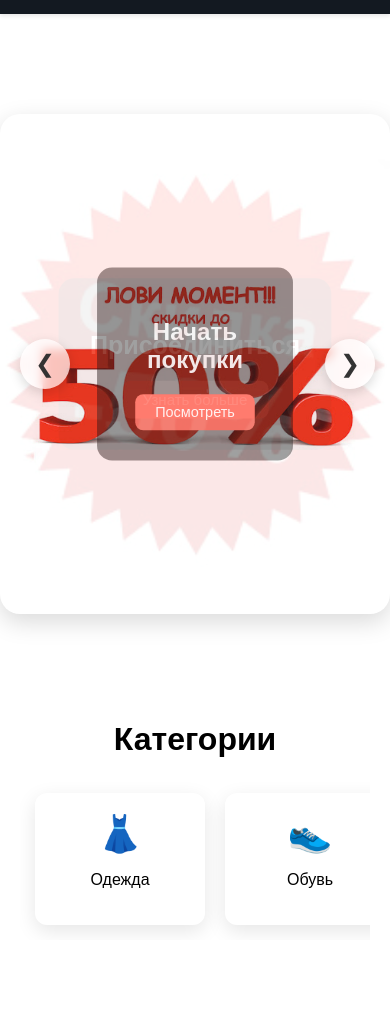
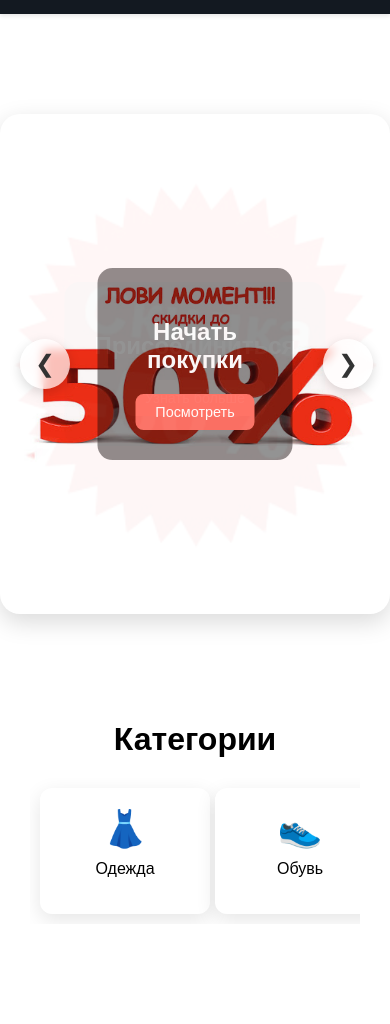
Before and after one commit to emin8999/e-commerceBobo, a plain HTML site: page ClientSee/index.html in a window 390 px wide. Shown: the part 76-1100 px from the top of the page. Drawn offline with nearby package versions, Linux system fonts and the light colour scheme.

Commit message:
Refactor hero and category sliders to use Swiper.js for improved functionality and responsiveness; update HTML structure and CSS styles accordingly

```diff
--- a/ClientSee/assets/css/index.css
+++ b/ClientSee/assets/css/index.css
@@ -7,24 +7,23 @@
   box-shadow: 0 8px 25px rgba(0, 0, 0, 0.15);
 }
 
-.slider-wrapper {
-  position: relative;
+.swiper {
+  width: 100%;
+
   height: 500px;
 }
 
-.slide {
-  position: absolute;
-  top: 0;
-  left: 0;
+.swiper-slide {
+  background-size: cover;
+
+  background-position: center;
+  position: relative;
+}
+
+.swiper-slide img {
   width: 100%;
   height: 100%;
-  background-size: cover;
-  background-repeat: no-repeat;
-  background-position: center center;
-  opacity: 0;
-  transform: scale(1.05);
-  transition: opacity 1s ease, transform 1s ease;
-  z-index: 0;
+  object-fit: contain;
 }
 
 .slide-content {
@@ -38,21 +37,6 @@
   max-width: 80%;
   color: white;
   text-align: center;
-  animation: fadeInUpCenter 0.8s ease-in-out;
-}
-
-.slide img {
-  width: 100%;
-  height: 100%;
-  object-fit: contain;
-  object-position: center;
-  z-index: -1;
-}
-
-.slide.active {
-  opacity: 1;
-  transform: scale(1);
-  z-index: 1;
 }
 
 .slide-content h1 {
@@ -112,7 +96,7 @@
   box-shadow: 0 6px 18px rgba(0, 0, 0, 0.25);
 }
 .next {
-  margin-right: 35px;
+  margin-right: 37px;
 }
 .category-slider-section {
   max-width: 1350px;
@@ -128,31 +112,38 @@
 }
 
 .category-slider-wrapper {
-  position: relative;
   overflow: hidden;
-  padding: 15px;
+  padding: 0 10px;
 }
 
-.category-slider {
+#categorySlider {
+  height: auto;
+  padding: 10px;
+}
+.category-swiper {
+  height: auto;
+}
+.swiper-wrapper {
   display: flex;
-  transition: transform 0.6s ease-in-out;
-  gap: 20px;
+  gap: 16px;
+  align-items: stretch;
 }
 
 .category-card {
-  min-width: 150px;
-  flex-shrink: 0;
   background: white;
   border-radius: 12px;
   padding: 20px 10px;
   text-align: center;
   box-shadow: 0 6px 20px rgba(0, 0, 0, 0.1);
+  min-width: 150px;
   opacity: 0;
   animation: fadeInUpCat 0.8s forwards;
 }
+
 .category-card:hover {
+  background-color: #ff6f61;
   transition: all 0.4s ease;
-  background-color: #ff6f61;
+  color: #fff;
 }
 
 .category-card img {
@@ -165,6 +156,18 @@
 .category-card h3 {
   font-size: 1rem;
   font-weight: 500;
+  margin-top: 10px;
+}
+
+@keyframes fadeInUpCat {
+  0% {
+    opacity: 0;
+    transform: translateY(20px);
+  }
+  100% {
+    opacity: 1;
+    transform: translateY(0);
+  }
 }
 
 .featured-products-section {
--- a/ClientSee/assets/js/index.js
+++ b/ClientSee/assets/js/index.js
@@ -1,4 +1,4 @@
-const slidesDataExample = [
+const defaultSlides = [
   {
     img: "./assets/Img/sliderImg.jpg",
     title: "Начать покупки",
@@ -16,59 +16,42 @@ const slidesDataExample = [
   },
 ];
 
+// Сохраняем в localStorage если пусто
 if (!localStorage.getItem("heroSlides")) {
-  localStorage.setItem("heroSlides", JSON.stringify(slidesDataExample));
+  localStorage.setItem("heroSlides", JSON.stringify(defaultSlides));
 }
 
-const sliderWrapper = document.querySelector(".slider-wrapper");
+const slidesData = JSON.parse(localStorage.getItem("heroSlides"));
+const wrapper = document.getElementById("hero-slides-wrapper");
 
-let slidesData = JSON.parse(localStorage.getItem("heroSlides")) || [];
-
-function createSlide({ img, title, btnText }, isActive = false) {
-  const slide = document.createElement("div");
-  slide.classList.add("slide");
-  if (isActive) slide.classList.add("active");
-
-  slide.innerHTML = `
+slidesData.forEach(({ img, title, btnText }) => {
+  const slideEl = document.createElement("div");
+  slideEl.classList.add("swiper-slide");
+  slideEl.innerHTML = `
       <img src="${img}" alt="${title}" />
       <div class="slide-content">
         <h1>${title}</h1>
         <button class="cta-btn">${btnText}</button>
       </div>
     `;
-  return slide;
-}
-
-sliderWrapper.innerHTML = "";
-slidesData.forEach((slideData, index) => {
-  sliderWrapper.appendChild(createSlide(slideData, index === 0));
+  wrapper.appendChild(slideEl);
 });
 
-const slides = document.querySelectorAll(".slide");
-let current = 0;
-
-function showSlide(index) {
-  slides.forEach((slide) => slide.classList.remove("active"));
-  slides[index].classList.add("active");
-}
-
-function nextSlide() {
-  current = (current + 1) % slides.length;
-  showSlide(current);
-}
-
-function prevSlide() {
-  current = (current - 1 + slides.length) % slides.length;
-  showSlide(current);
-}
-
-document.querySelector(".next").addEventListener("click", nextSlide);
-document.querySelector(".prev").addEventListener("click", prevSlide);
-
-showSlide(0);
-current = 0;
-
-setInterval(nextSlide, 5000);
+const swiper = new Swiper(".hero-swiper", {
+  loop: true,
+  autoplay: {
+    delay: 5000,
+    disableOnInteraction: false,
+  },
+  navigation: {
+    nextEl: ".next",
+    prevEl: ".prev",
+  },
+  effect: "fade",
+  fadeEffect: {
+    crossFade: true,
+  },
+});
 
 const defaultCategories = [
   { title: "Одежда", icon: "👗" },
@@ -103,53 +86,38 @@ if (!localStorage.getItem("categories")) {
 }
 
 const categories = JSON.parse(localStorage.getItem("categories"));
-const slider = document.getElementById("categorySlider");
+const sliderWrapper = document.getElementById("categorySlider");
 
 categories.forEach((cat, i) => {
-  const card = document.createElement("div");
-  card.className = "category-card";
-  card.style.animationDelay = `${i * 0.05}s`;
-  card.innerHTML = `
-    <div class="icon" style="font-size: 36px">${cat.icon}</div>
-    <h3>${cat.title}</h3>
-  `;
-  slider.appendChild(card);
+  const slide = document.createElement("div");
+  slide.className = "swiper-slide";
+  slide.innerHTML = `
+      <div class="category-card" style="animation-delay: ${i * 0.05}s">
+        <div class="icon" style="font-size: 36px">${cat.icon}</div>
+        <h3>${cat.title}</h3>
+      </div>
+    `;
+  sliderWrapper.appendChild(slide);
 });
+const emptySlide = document.createElement("div");
+emptySlide.className = "swiper-slide";
+emptySlide.style.minWidth = "30px";
+sliderWrapper.appendChild(emptySlide);
 
-let currentPage = 0;
-const cardsPerPage = 5;
-
-function updateSliderPosition() {
-  const offset = currentPage * (150 + 20) * cardsPerPage;
-  slider.style.transition = "transform 0.6s ease-in-out";
-  slider.style.transform = `translateX(-${offset}px)`;
-}
-
-let wheelTimeout;
-const debounceWheel = (callback, delay = 300) => {
-  if (wheelTimeout) clearTimeout(wheelTimeout);
-  wheelTimeout = setTimeout(callback, delay);
-};
-
-document.querySelector(".category-slider-wrapper").addEventListener(
-  "wheel",
-  (e) => {
-    e.preventDefault();
-
-    debounceWheel(() => {
-      if (e.deltaY > 0 || e.deltaX > 0) {
-        const maxPage = Math.floor(categories.length / cardsPerPage);
-        currentPage = currentPage + 1 >= maxPage ? 0 : currentPage + 1;
-      } else {
-        const maxPage = Math.floor(categories.length / cardsPerPage);
-        currentPage = currentPage === 0 ? maxPage - 1 : currentPage - 1;
-      }
-      updateSliderPosition();
-    }, 200);
+new Swiper(".category-swiper", {
+  slidesPerView: "auto",
+  spaceBetween: 20,
+  freeMode: true,
+  mousewheel: true,
+  grabCursor: true,
+  breakpoints: {
+    0: { slidesPerView: 2.2 },
+    480: { slidesPerView: 3 },
+    768: { slidesPerView: 4 },
+    1024: { slidesPerView: 6 },
+    1280: { slidesPerView: 8 },
   },
-  { passive: false }
-);
-
+});
 const defaultFeatured = [
   {
     title: "Смарт-часы",
@@ -253,9 +221,10 @@ featured.forEach((item, i) => {
 });
 
 let featPage = 0;
-const featCardsPerPage = 4;
+const featCardsPerPage = getCardsPerPage(4);
 
 function updateFeaturedSlider() {
+  const featCardsPerPage = getCardsPerPage(4);
   const offset = featPage * (200 + 20) * featCardsPerPage;
   featSlider.style.transform = `translateX(-${offset}px)`;
 }
@@ -283,7 +252,6 @@ document.querySelector(".featured-slider-wrapper").addEventListener(
   },
   { passive: false }
 );
-// 20 товаров с рабочими картинками и ценами
 const defaultDiscountProducts = [
   {
     id: 1,
@@ -427,7 +395,6 @@ const defaultDiscountProducts = [
   },
 ];
 
-// Сохраняем в localStorage
 if (!localStorage.getItem("discountProducts")) {
   localStorage.setItem(
     "discountProducts",
@@ -438,12 +405,10 @@ if (!localStorage.getItem("discountProducts")) {
 const discountsSlider = document.getElementById("discountsSlider");
 const products = JSON.parse(localStorage.getItem("discountProducts"));
 
-// Формат в долларах
 function formatUSD(price) {
   return `$${price.toFixed(2)}`;
 }
 
-// Отрисовка карточек
 products.forEach((product) => {
   const newPrice = product.oldPrice * (1 - product.discount / 100);
   const card = document.createElement("div");
@@ -460,7 +425,6 @@ products.forEach((product) => {
   discountsSlider.appendChild(card);
 });
 
-// Прокрутка колесом мыши на 3 карточки + возврат в начало
 discountsSlider.addEventListener("wheel", (e) => {
   e.preventDefault();
   const scrollAmount = 270 * 3;
@@ -478,7 +442,6 @@ discountsSlider.addEventListener("wheel", (e) => {
   }
 });
 
-// Счётчик обратного отсчёта
 function startCountdown(targetDate) {
   const countdownEl = document.getElementById("countdown");
 
@@ -507,3 +470,75 @@ function startCountdown(targetDate) {
 const endDate = new Date();
 endDate.setDate(endDate.getDate() + 2);
 startCountdown(endDate);
+
+function addSwipeSupport(wrapper, onSwipeLeft, onSwipeRight) {
+  let touchStartX = 0;
+  let touchEndX = 0;
+
+  wrapper.addEventListener("touchstart", (e) => {
+    touchStartX = e.changedTouches[0].screenX;
+  });
+
+  wrapper.addEventListener("touchend", (e) => {
+    touchEndX = e.changedTouches[0].screenX;
+    handleSwipe();
+  });
+
+  function handleSwipe() {
+    const swipeDistance = touchEndX - touchStartX;
+    if (Math.abs(swipeDistance) < 50) return;
+
+    if (swipeDistance < 0) {
+      onSwipeLeft();
+    } else {
+      onSwipeRight();
+    }
+  }
+}
+
+addSwipeSupport(
+  document.querySelector(".category-slider-wrapper"),
+  () => {
+    const maxPage = Math.floor(categories.length / cardsPerPage);
+    currentPage = currentPage + 1 >= maxPage ? 0 : currentPage + 1;
+    updateSliderPosition();
+  },
+  () => {
+    const maxPage = Math.floor(categories.length / cardsPerPage);
+    currentPage = currentPage === 0 ? maxPage - 1 : currentPage - 1;
+    updateSliderPosition();
+  }
+);
+
+addSwipeSupport(
+  document.querySelector(".featured-slider-wrapper"),
+  () => {
+    const maxPage = Math.floor(featured.length / featCardsPerPage);
+    featPage = featPage + 1 >= maxPage ? 0 : featPage + 1;
+    updateFeaturedSlider();
+  },
+  () => {
+    const maxPage = Math.floor(featured.length / featCardsPerPage);
+    featPage = featPage === 0 ? maxPage - 1 : featPage - 1;
+    updateFeaturedSlider();
+  }
+);
+
+addSwipeSupport(
+  discountsSlider,
+  () => {
+    const scrollAmount = 270 * 3;
+    const maxScrollLeft =
+      discountsSlider.scrollWidth - discountsSlider.clientWidth;
+
+    if (Math.ceil(discountsSlider.scrollLeft + scrollAmount) >= maxScrollLeft) {
+      discountsSlider.scrollTo({ left: 0, behavior: "smooth" });
+    } else {
+      discountsSlider.scrollBy({ left: scrollAmount, behavior: "smooth" });
+    }
+  },
+  () => {
+    const scrollAmount = 270 * 3;
+    discountsSlider.scrollBy({ left: -scrollAmount, behavior: "smooth" });
+  }
+);
--- a/ClientSee/index.html
+++ b/ClientSee/index.html
@@ -6,6 +6,11 @@
     <title>BOBO</title>
     <link rel="stylesheet" href="./assets/css/style.css" />
     <link rel="stylesheet" href="./assets/css/index.css" />
+    <link
+      rel="stylesheet"
+      href="https://cdn.jsdelivr.net/npm/swiper@11/swiper-bundle.min.css"
+    />
+    <script src="https://cdn.jsdelivr.net/npm/swiper@11/swiper-bundle.min.js"></script>
   </head>
   <body>
     <header>
@@ -111,56 +116,27 @@
     </header>
     <main class="main-page">
       <section class="hero-slider">
-        <div class="slider-wrapper">
-          <!-- <div class="slide">
-            <img src="./assets/Img/sliderİmg.jpg" alt="..." />
-            <div class="slide-content">
-              <h1>Твой текст</h1>
-              <button class="cta-btn">Посмотреть</button>
-            </div>
+        <div class="swiper hero-swiper">
+          <div class="swiper-wrapper" id="hero-slides-wrapper"></div>
+
+          <div class="slider-nav">
+            <button class="prev">&#10094;</button>
+            <button class="next">&#10095;</button>
           </div>
-          <div class="slide active">
-            <img src="./assets/Img/sliderİmg.jpg" alt="..." />
-            <div class="slide-content">
-              <h1>Твой текст</h1>
-              <button class="cta-btn">Посмотреть</button>
-            </div>
-          </div>
-          <div class="slide">
-            <img src="./assets/Img/sliderİmg.jpg" alt="..." />
-            <div class="slide-content">
-              <h1>Твой текст</h1>
-              <button class="cta-btn">Посмотреть</button>
-            </div>
-          </div>
-          <div class="slide">
-            <img src="./assets/Img/sliderİmg.jpg" alt="..." />
-            <div class="slide-content">
-              <h1>Твой текст</h1>
-              <button class="cta-btn">Посмотреть</button>
-            </div>
-          </div>
-          <div class="slide">
-            <img src="./assets/Img/sliderİmg.jpg" alt="..." />
-            <div class="slide-content">
-              <h1>Твой текст</h1>
-              <button class="cta-btn">Посмотреть</button>
-            </div>
-          </div> -->
-        </div>
-
-        <!-- Навигация -->
-        <div class="slider-nav">
-          <button class="prev">&#10094;</button>
-          <button class="next">&#10095;</button>
         </div>
       </section>
+
       <section class="category-slider-section">
         <h2 class="section-title">Категории</h2>
         <div class="category-slider-wrapper">
-          <div class="category-slider" id="categorySlider"></div>
+          <div class="swiper category-swiper">
+            <div class="swiper-wrapper" id="categorySlider">
+              <!-- Карточки вставляются JS -->
+            </div>
+          </div>
         </div>
       </section>
+
       <section class="featured-products-section">
         <h2 class="section-title">Рекомендуемые товары</h2>
         <div class="featured-slider-wrapper">
@@ -235,6 +211,7 @@
 
     <script src="./assets/js/header.js"></script>
     <script src="./assets/js/index.js"></script>
+
     <script src="./assets/js/navBar.js"></script>
   </body>
 </html>
```
